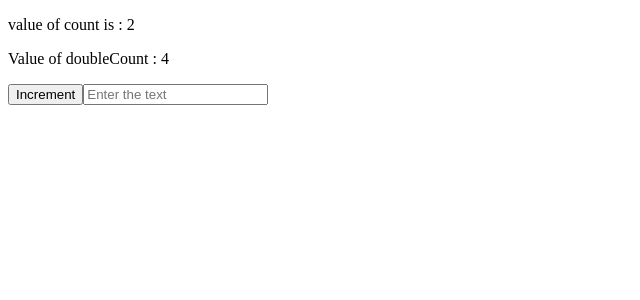
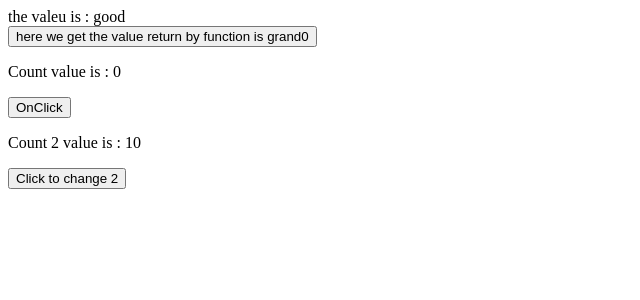
Before and after one commit to ritikkamboj/react_practice, a React (Create React App) app: page / in a window 1280 px wide. Shown: the top 300 px of the page, without its empty margins (0-640 px from the left). Built offline with nearby package versions, Linux system fonts and the light colour scheme.

Commit message:
easy example to understand useContext Hook

```diff
--- a/src/App.js
+++ b/src/App.js
@@ -1,37 +1,41 @@
-// very nice example to understand the use of useMemo Hook
+//Seeing the use of useCallback hook
 
-import React from "react";
-import { useMemo } from "react";
-import { useState } from "react";
+import React, { useCallback, useState } from 'react'
+import Func1 from './Func1'
 
-function slowFunction(num) {
-  console.log("slow function runs ");
+function App() {
 
-  // creating a high calculating task
+  const [count, setCount] = useState(0);
+  const [count2, setCount2] = useState(10);
+  const [adjective, setAdjective] = useState('good');
 
-  for (let i = 0; i < 1000000; i++) { }
-  return num * 2;
+  const getAdjective = useCallback(
+    () => {
+      return 'grand' + count;
+    },
+    [count],
+  )
+
+
+  const increase2 = () => {
+    setCount2((prevCount) => prevCount + 1);
   }
 
-function App() {
-  const [count, setCount] = useState(2);
-  console.log('rendering happens');
 
-
-  const [input, setInput] = useState();
-
-  const doubleValue = useMemo(() => slowFunction(count), [count]);
-
+  const increase = () => {
+    setCount((prevCount) => prevCount + 1)
+  }
   return (
     <div>
-      <p>value of count is : {count}</p>
-      <p>Value of doubleCount : {doubleValue}</p>
-      <button onClick={() => setCount(count + 1)}>
-        Increment
-      </button>
-      <input type="text" placeholder="Enter the text " value={input} onChange={(e) => setInput(e.target.value)} />
+      <Func1 value={'good'} getAdjective={getAdjective} />
+      <p>Count value is : {count}</p>
+
+      <button onClick={increase}>OnClick</button>
+      <p> Count 2 value is : {count2}</p>
+      <button onClick={increase2}>Click to change 2</button>
+
     </div>
-  );
+  )
 }
 
-export default App;
+export default App
--- a/src/func1.js
+++ b/src/func1.js
@@ -1,14 +1,20 @@
-export function add() {
-    console.log('yeh waala add karega ');
+import React, { memo } from 'react'
 
+function Func1({ value, getAdjective }) {
+    console.log("this component getting rendered ");
+
+    return (
+        <>
+            <div>the valeu is : {value}</div>
+
+            <button onClick={() => getAdjective()}> here we get the value return by function is {getAdjective()}</button>
+
+        </>
+
+
+    )
 }
 
-export function sub() {
-    console.log("yeh waala subtract karega ");
+export default memo(Func1);
 
-}
-
-export default function export1() {
-    console.log("yeh waala export default check karne ke liye ");
-
-}
+// use of memo implies that if we gets new props value then only re render , otherwise remain as it is
--- a/src/index.js
+++ b/src/index.js
@@ -4,7 +4,7 @@ import App from './App';
 
 const root = ReactDOM.createRoot(document.getElementById('root'));
 root.render(
-  <React.StrictMode>
-    <App />
-  </React.StrictMode>
+
+  <App />
+
 );
```
Lines whose indentation alone changed are shown as unchanged.
